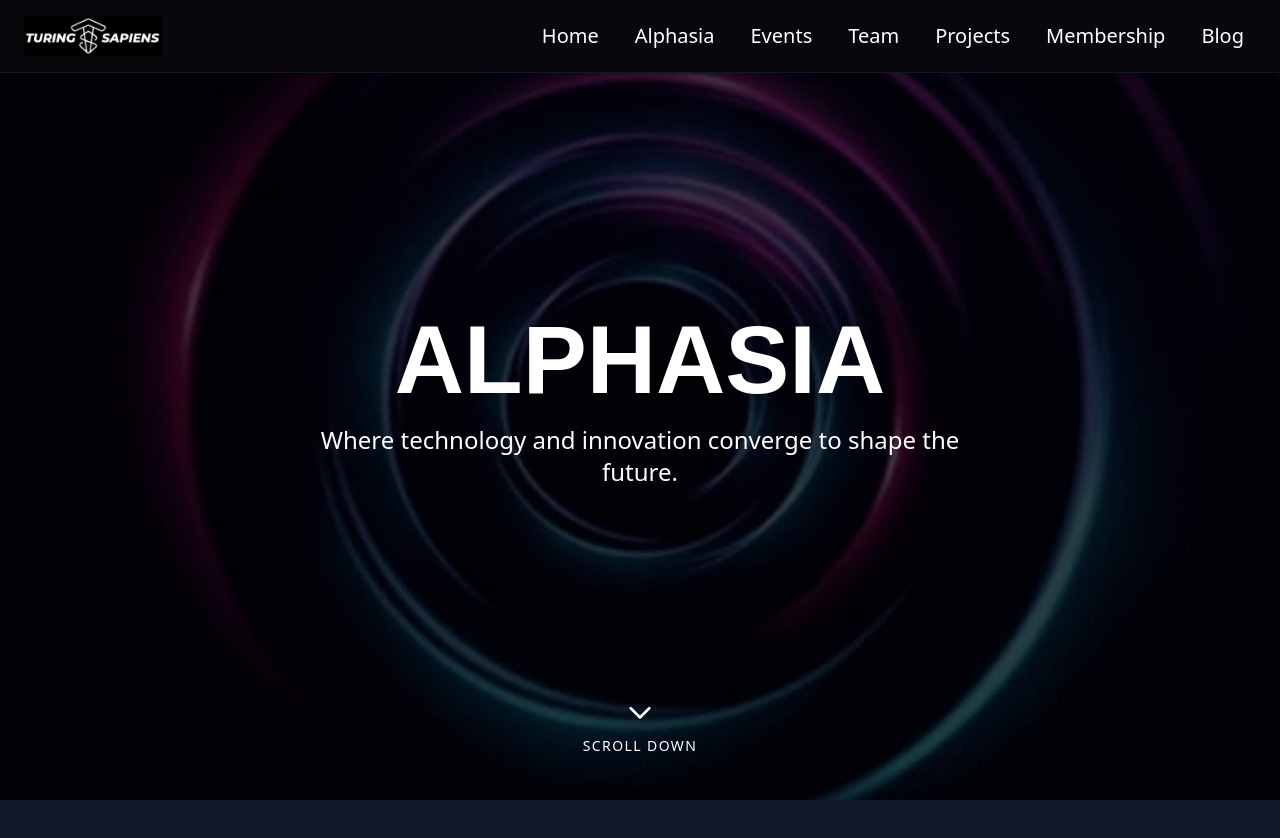
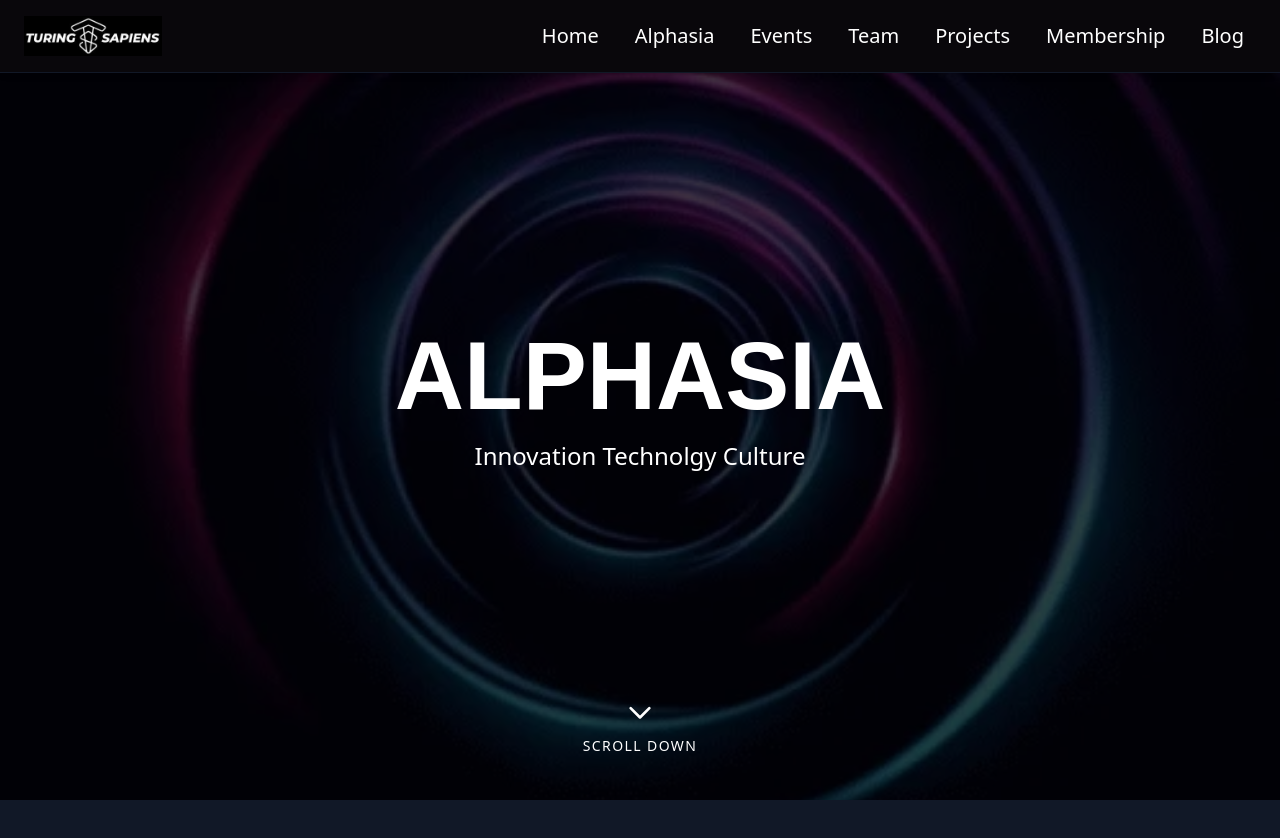
Before and after one commit to TuringSapiens/Turing-website, a React (Vite) app: page /Alphasia in a window 1280 px wide. Shown: the top 838 px of the page. Built offline with nearby package versions, Linux system fonts and the light colour scheme.

Commit message:
alphasia

```diff
--- a/src/pages/Alphasia.jsx
+++ b/src/pages/Alphasia.jsx
@@ -29,8 +29,7 @@ export default function Alphasia() {
             </h1>
           </div>
           <p className="text-xl md:text-2xl max-w-2xl mx-auto mt-4">
-            Where technology and innovation converge to shape the future.
-          </p>
+            Innovation     Technolgy     Culture        </p>
         </div>
         <div
           onClick={handleScrollDown}
```
